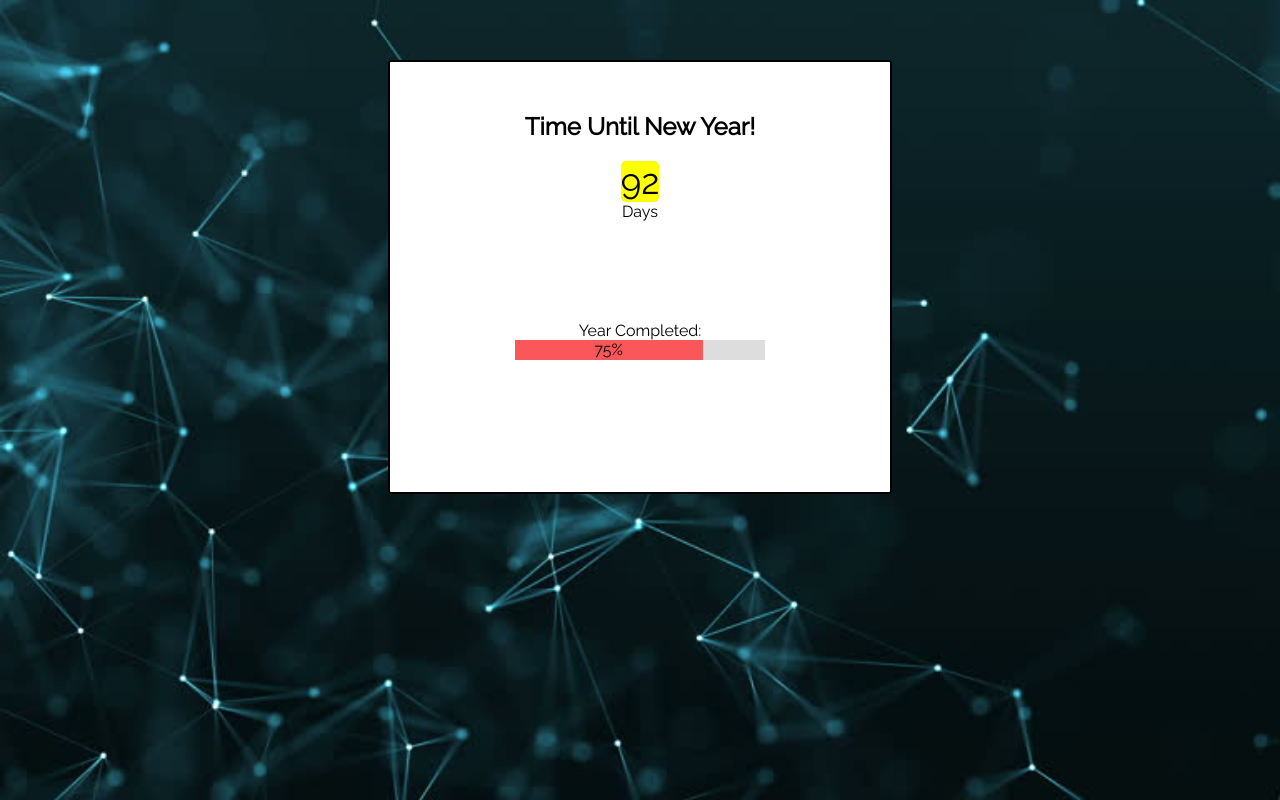
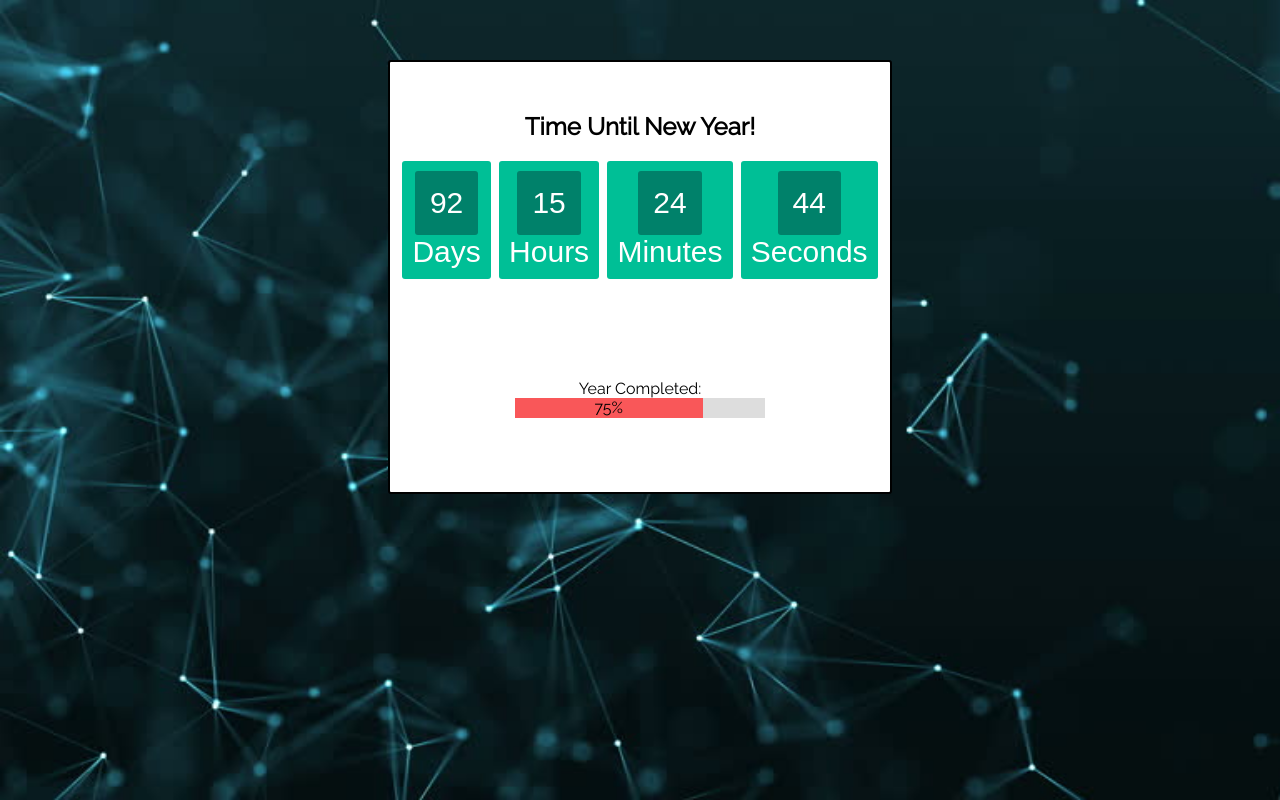
Before and after one commit to gupta-saransh/New-Year-Countdown, a plain HTML site: page index.html in a window 1280 px wide. Drawn offline with Linux system fonts and the light colour scheme.

Commit message:
Added Counter

```diff
--- a/index.html
+++ b/index.html
@@ -5,16 +5,28 @@
    <script type="text/javascript" src="main.js"></script>
    <link href="https://fonts.googleapis.com/css?family=Raleway" rel="stylesheet">
    <link href="style.css" rel="stylesheet">
-
   <head>
     <body onload="update()">
       <div class="main">
 <h2>Time Until New Year!</h2>
-<div id="date">
-
+<div id="clockdiv">
+  <div>
+    <span class="days" id="day"></span>
+    <div class="smalltext">Days</div>
+  </div>
+  <div>
+    <span class="hours" id="hour"></span>
+    <div class="smalltext">Hours</div>
+  </div>
+  <div>
+    <span class="minutes" id="minute"></span>
+    <div class="smalltext">Minutes</div>
+  </div>
+  <div>
+    <span class="seconds" id="second"></span>
+    <div class="smalltext">Seconds</div>
+  </div>
 </div>
-<br>
-Days
         <div class="container">
         Year Completed:
       <div id="Progress_Status" style="margin:0 auto;">
@@ -25,4 +37,5 @@ Days
 </div>
 <script type="text/javascript" src="date.js"></script>
 <script type="text/javascript" src="main.js"></script>
+
     </body>
--- a/main.js
+++ b/main.js
@@ -1,32 +1,26 @@
+var deadline = new Date("dec 31, 2018 23:59:59").getTime();
 
-            var today = new Date();
-          var dd = today.getDate();
-          var mm = today.getMonth()+1; //January is 0!
-          var yyyy = today.getFullYear();
+var x = setInterval(function() {
 
-          if(dd<10) {
-          dd = '0'+dd
-          }
-
-          if(mm<10) {
-          mm = '0'+mm
-          }
-          today = dd + '/' + mm + '/' + yyyy;
-          var minutes = 1000*60;
-          var hours = minutes*60;
-          var days = hours*24;
-
-          var foo_date1 = getDateFromFormat(today, "d/M/y");
-          var foo_date2 = getDateFromFormat("31/12/" + yyyy, "d/M/y");
-
-          var diff_date = Math.round((foo_date2 - foo_date1)/days);
-          document.getElementById('date').innerHTML=diff_date;
-          console.log(today);
-          var percent = Math.round(((365-diff_date)/365)*100)
-         //alert("Diff date is: " + Math.round(percent)+"%" );
-         function update() {
-   var element = document.getElementById("myprogressBar");
+var now = new Date().getTime();
+var t = deadline - now;
+var days = Math.floor(t / (1000 * 60 * 60 * 24));
+var hours = Math.floor((t%(1000 * 60 * 60 * 24))/(1000 * 60 * 60));
+var minutes = Math.floor((t % (1000 * 60 * 60)) / (1000 * 60));
+var seconds = Math.floor((t % (1000 * 60)) / 1000);
+document.getElementById("day").innerHTML =days ;
+document.getElementById("hour").innerHTML =hours;
+document.getElementById("minute").innerHTML = minutes;
+document.getElementById("second").innerHTML =seconds;
+var percent = Math.round(((365-days)/365)*100);
+var element = document.getElementById("myprogressBar");
    var width = percent;
        element.style.width = width+ '%';
        element.innerHTML = width * 1  + '%';
-}
+if (t < 0) {
+        clearInterval(x);
+        document.getElementById("day").innerHTML ='0';
+        document.getElementById("hour").innerHTML ='0';
+        document.getElementById("minute").innerHTML ='0' ;
+        document.getElementById("second").innerHTML = '0'; }
+}, 1000);
--- a/style.css
+++ b/style.css
@@ -39,14 +39,28 @@ background-color: #cccccc;
 
   background-size: cover;
 }
-#date
-{
-  margin-top: 10px;
-  display:inline;
-  width:130px;
-  height:90px;
-  font-size: 35px;
-  background-color: yellow;
-  border-radius: 5px;
 
+#clockdiv{
+    font-family: sans-serif;
+    color: #fff;
+    display: inline-block;
+    font-weight: 100;
+    text-align: center;
+    font-size: 30px;
 }
+#clockdiv > div{
+    padding: 10px;
+    border-radius: 3px;
+    background: #00BF96;
+    display: inline-block;
+}
+#clockdiv div > span{
+    padding: 15px;
+    border-radius: 3px;
+    background: #00816A;
+    display: inline-block;
+}
+smalltext{
+    padding-top: 5px;
+    font-size: 16px;
+}
```
